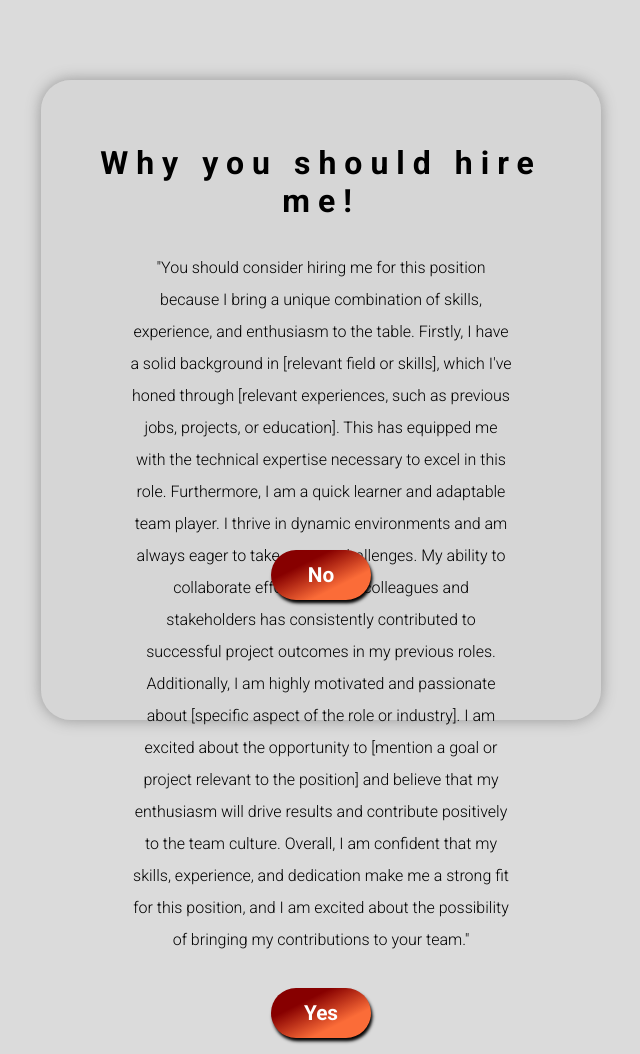
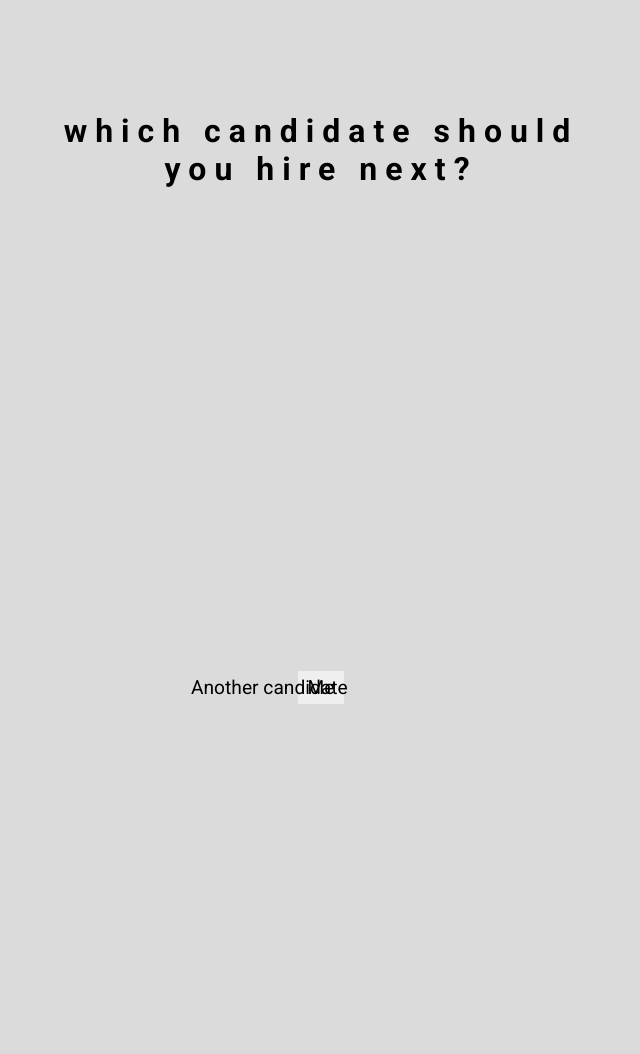
Before and after one commit to Rgerotto/app-btn-run, a plain HTML site: page index.html in a window 1280 px wide. Shown: the whole page, without its empty margins (319-959 px from the left). After the commit the page ends 800 px from the top, so only its background shows below. Drawn offline with Linux system fonts and the light colour scheme.

Commit message:
almost done, missing style

```diff
--- a/index.html
+++ b/index.html
@@ -8,31 +8,21 @@
   </head>
   <body>
     <div class="container">
-      <h1>Why you should hire me!</h1>
-      <p>
-        "You should consider hiring me for this position because I bring a
-        unique combination of skills, experience, and enthusiasm to the table.
-        Firstly, I have a solid background in [relevant field or skills], which
-        I've honed through [relevant experiences, such as previous jobs,
-        projects, or education]. This has equipped me with the technical
-        expertise necessary to excel in this role. Furthermore, I am a quick
-        learner and adaptable team player. I thrive in dynamic environments and
-        am always eager to take on new challenges. My ability to collaborate
-        effectively with colleagues and stakeholders has consistently
-        contributed to successful project outcomes in my previous roles.
-        Additionally, I am highly motivated and passionate about [specific
-        aspect of the role or industry]. I am excited about the opportunity to
-        [mention a goal or project relevant to the position] and believe that my
-        enthusiasm will drive results and contribute positively to the team
-        culture. Overall, I am confident that my skills, experience, and
-        dedication make me a strong fit for this position, and I am excited
-        about the possibility of bringing my contributions to your team."
-      </p>
-      <div>
-          <button onmouseover="run()" id="no" class="btn">No</button>
-        <a href="#"><button id="yes" class="btn">Yes</button></a>
+      <h1>which candidate should you hire next? </h1>
+      <div class="btn-div">
+          <button onmouseover="run()" id="no" class="btn">Another candidate</button>
+          <!-- <button id="yes" class="btn" onclick="popup()"><a href="https://www.linkedin.com/in/rafaelgerottocoelho">Me</a></button> -->
+          <button id="yes" class="btn" onclick="popUp()">Me</button>
       </div>
     </div>
+<div>
+
+  <p class="hidden teste" id="paragraph">I'm at a Junior level, but eager to learn and grow with the company that gives me an opportunity. If you liked this little demo of what I can do as back end developer, please reach out for an interview: <span>rafael.gerotto@hotmail.com</span><br>
+    <span>+34 685 53 2955</span><br>
+    <a href="https://github.com/Rgerotto" target="_blank" rel="noopener noreferrer">My GitHub</a><br>
+    <a href="http://www.linkedin.com/in/rafaelgerottocoelho" target="_blank" rel="noopener noreferrer">My Linkedin</a>
+  </p>
+</div>
     <script src="/script.js"></script>
   </body>
 </html>
--- a/script.js
+++ b/script.js
@@ -13,3 +13,8 @@ function run(){
     btnNo.style.left = randomX + "px";
     btnNo.style.top = randomY + "px";
 }
+
+function popUp() {
+    let paragraph = document.getElementById('paragraph');
+    paragraph.classList.remove('hidden')
+}
--- a/style.css
+++ b/style.css
@@ -22,10 +22,6 @@ body{
     flex-direction: column;
     align-items: center;
     justify-content: space-between;
-    padding: 2rem;
-    background-color: rgba(207, 207, 207, 0.389);
-    box-shadow: 0 0 .9rem rgb(149, 149, 149);
-    border-radius: 30px;
 }
 h1{
     font-weight: 600;
@@ -33,39 +29,17 @@ h1{
     color: #000000;
     margin-top: 2rem;
 }
-p{
-    width: 90%;
-    padding: 2rem;
-    font-weight: 300;
-    line-height: 2rem;
-    color: #000000;
-}
-.btn{
+.btn-div{
+    width: 100%;
     display: flex;
-    flex-direction: column;
-    align-items: center;
-    justify-content: center;
-    height: 50px;
-    width: 100px;
-    border: none;
-    border-radius: 100px;
-    font-weight: 700;
-    color: #fff;
-    font-size: 1.3rem;
-    background-image: linear-gradient(to right bottom, rgb(135, 0, 0) 30%, rgb(251, 108, 56) 70%);
-    box-shadow: .1rem .2rem .2rem black;
-    transition: all .4s;
+    justify-content: space-around;
 }
 
-.btn:hover:not(#no){
-    color: #fff;
-    background-image: linear-gradient(to right bottom, rgb(251, 108, 56) 30%, rgb(135, 0, 0) 70%);
-}
-
-.btn:active{
-    box-shadow: .1rem .1rem .1rem black;
-    transform: scale(.9);
-
+.btn{
+    padding: 5px 10px;
+    border: none;
+    font-weight: 400;
+    font-size: 1.2em;
 }
 a{
     text-decoration: none;
@@ -77,9 +51,21 @@ a{
 }
 #no{
     position: absolute;
-    bottom: 200px;
+    background-color: transparent;
+    left: 500px;
 }
+.hidden{
+    display: none;
+}
+.teste{
+    width: 50%;
 
+    position: absolute;
+    left: 400px;
+    top: 350px;
+    color: orangered;
+}
+/*
 @media only screen and (max-width:500px){
     body{
         padding: .2rem;
@@ -113,4 +99,4 @@ a{
         position: absolute;
         bottom: 10px;
     }
-}
+} */
```
